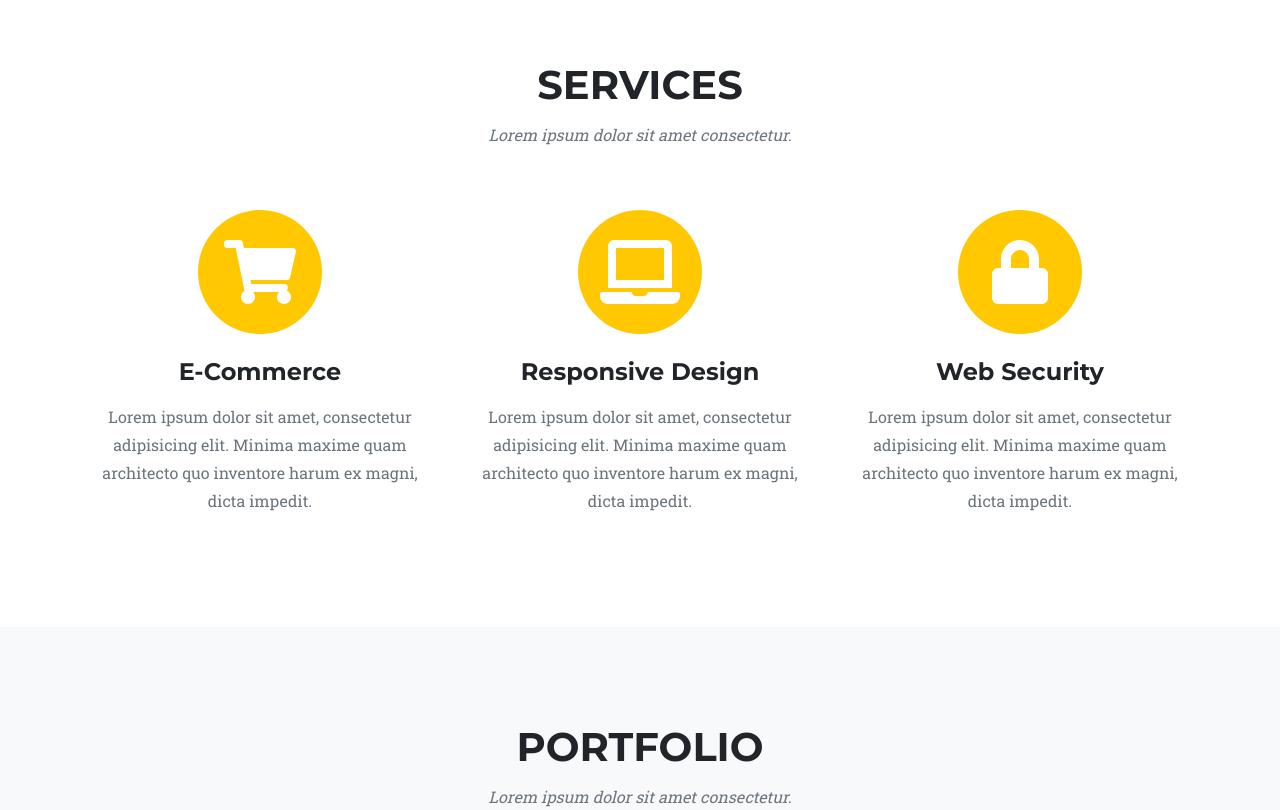
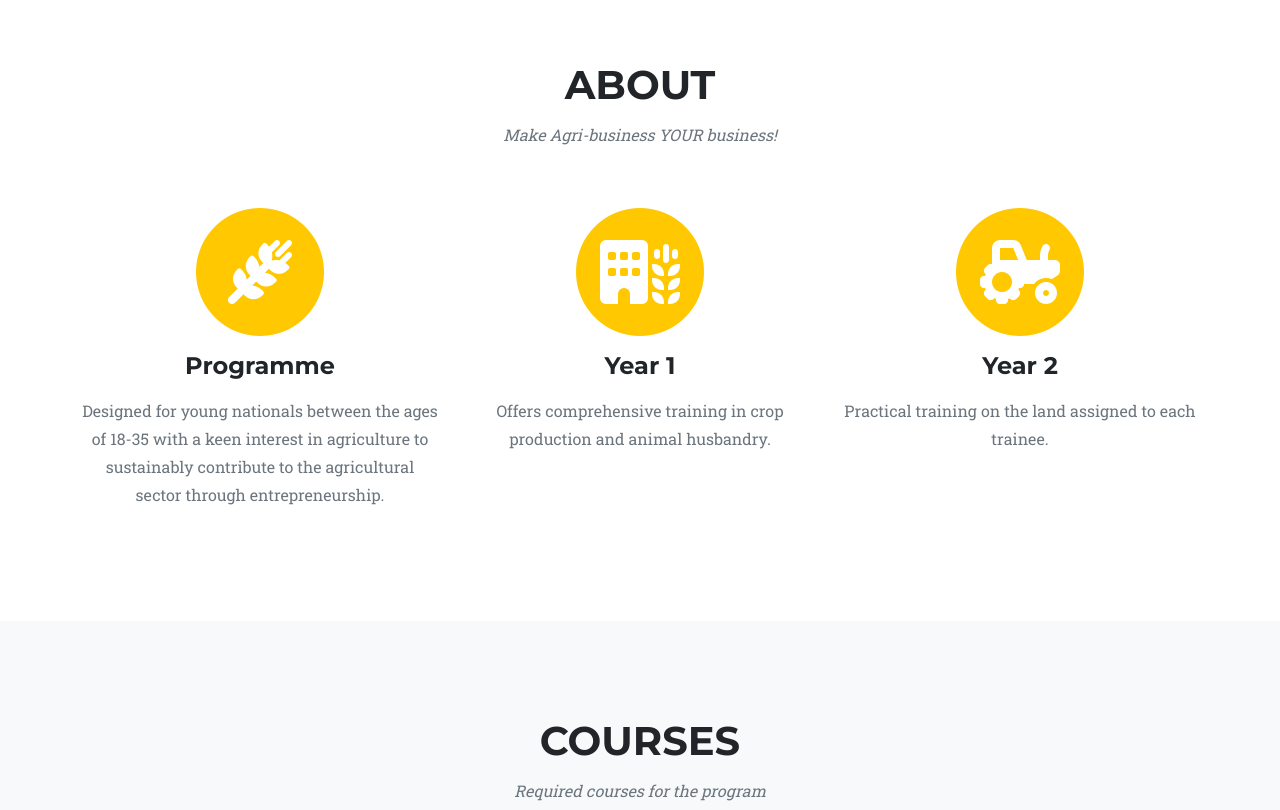
Before and after one commit to yahp-courses/yahp-courses.github.io, a plain HTML site: page index.html in a window 1280 px wide. Shown: the part 780-1590 px from the top of the page. Drawn offline with nearby package versions, Linux system fonts and the light colour scheme.

Commit message:
Add site specific info

```diff
--- a/index.html
+++ b/index.html
@@ -11,7 +11,8 @@
         <link rel="icon" type="image/x-icon" href="assets/favicon.ico" />
 
         <!-- Font Awesome icons (free version)-->
-        <script src="https://use.fontawesome.com/releases/v5.15.4/js/all.js" crossorigin="anonymous"></script>
+        <!-- <script src="https://use.fontawesome.com/releases/v5.15.4/js/all.js" crossorigin="anonymous"></script> -->
+        <script src="https://kit.fontawesome.com/7abd7d5acf.js" crossorigin="anonymous"></script>
 
         <!-- Google fonts-->
         <link href="https://fonts.googleapis.com/css?family=Montserrat:400,700" rel="stylesheet" type="text/css" />
@@ -33,13 +34,8 @@
                 </button>
                 <div class="collapse navbar-collapse" id="navbarResponsive">
                     <ul class="navbar-nav text-uppercase ms-auto py-4 py-lg-0">
-                        <!-- <li class="nav-item"><a class="nav-link" href="#services">Services</a></li>
-                        <li class="nav-item"><a class="nav-link" href="#portfolio">Portfolio</a></li>
-                        <li class="nav-item"><a class="nav-link" href="#about">About</a></li>
-                        <li class="nav-item"><a class="nav-link" href="#team">Team</a></li>
-                        <li class="nav-item"><a class="nav-link" href="#contact">Contact</a></li> -->
                         <li class="nav-item"><a href="#about" class="nav-link">About</a></li>
-                        <li class="nav-item"><a href="#courses" class="nav-link">Courses</a></li>
+                        <li class="nav-item"><a href="#portfolio" class="nav-link">Courses</a></li>
                         <li class="nav-item"><a href="#contact" class="nav-link">Contact</a></li>
                     </ul>
                 </div>
@@ -48,52 +44,62 @@
         <!-- Masthead-->
         <header class="masthead">
             <div class="container">
-                <div class="masthead-subheading">Welcome To Our Studio!</div>
+                <div class="masthead-subheading">Youth Agricultural Homestead Programme</div>
                 <div class="masthead-heading text-uppercase">It's Nice To Meet You</div>
                 <a class="btn btn-primary btn-xl text-uppercase" href="#about">Tell Me More</a>
             </div>
         </header>
-        <!-- Services-->
+
+        <!-- About -->
         <section class="page-section" id="about">
-            <div class="container">
+            <div class="container d-flex flex-column">
                 <div class="text-center">
-                    <h2 class="section-heading text-uppercase">Services</h2>
-                    <h3 class="section-subheading text-muted">Lorem ipsum dolor sit amet consectetur.</h3>
+                    <h2 class="section-heading text-uppercase">About</h2>
+                    <h3 class="section-subheading text-muted">Make Agri-business <bold>YOUR</bold> business!</h3>
                 </div>
                 <div class="row text-center">
                     <div class="col-md-4">
                         <span class="fa-stack fa-4x">
                             <i class="fas fa-circle fa-stack-2x text-primary"></i>
-                            <i class="fas fa-shopping-cart fa-stack-1x fa-inverse"></i>
+                            <i class="fa-solid fa-wheat-awn fa-stack-1x fa-inverse"></i>
                         </span>
-                        <h4 class="my-3">E-Commerce</h4>
-                        <p class="text-muted">Lorem ipsum dolor sit amet, consectetur adipisicing elit. Minima maxime quam architecto quo inventore harum ex magni, dicta impedit.</p>
+                        <h4 class="my-3">Programme</h4>
+                        <p class="text-muted">
+                            Designed for young nationals between the ages of 18-35
+                            with a keen interest in agriculture to sustainably contribute
+                            to the agricultural sector through entrepreneurship.
+                        </p>
                     </div>
                     <div class="col-md-4">
                         <span class="fa-stack fa-4x">
                             <i class="fas fa-circle fa-stack-2x text-primary"></i>
-                            <i class="fas fa-laptop fa-stack-1x fa-inverse"></i>
+                            <i class="fa-solid fa-building-wheat fa-stack-1x fa-inverse"></i>
                         </span>
-                        <h4 class="my-3">Responsive Design</h4>
-                        <p class="text-muted">Lorem ipsum dolor sit amet, consectetur adipisicing elit. Minima maxime quam architecto quo inventore harum ex magni, dicta impedit.</p>
+                        <h4 class="my-3">Year 1</h4>
+                        <p class="text-muted">
+                            Offers comprehensive training in crop production and animal husbandry.
+                        </p>
                     </div>
                     <div class="col-md-4">
                         <span class="fa-stack fa-4x">
                             <i class="fas fa-circle fa-stack-2x text-primary"></i>
-                            <i class="fas fa-lock fa-stack-1x fa-inverse"></i>
+                            <i class="fa-solid fa-tractor fa-stack-1x fa-inverse"></i>
                         </span>
-                        <h4 class="my-3">Web Security</h4>
-                        <p class="text-muted">Lorem ipsum dolor sit amet, consectetur adipisicing elit. Minima maxime quam architecto quo inventore harum ex magni, dicta impedit.</p>
+                        <h4 class="my-3">Year 2</h4>
+                        <p class="text-muted">
+                            Practical training on the land assigned to each trainee.
+                        </p>
                     </div>
                 </div>
             </div>
         </section>
-        <!-- Portfolio Grid-->
+
+        <!-- Course Grid-->
         <section class="page-section bg-light" id="portfolio">
             <div class="container">
                 <div class="text-center">
-                    <h2 class="section-heading text-uppercase">Portfolio</h2>
-                    <h3 class="section-subheading text-muted">Lorem ipsum dolor sit amet consectetur.</h3>
+                    <h2 class="section-heading text-uppercase">Courses</h2>
+                    <h3 class="section-subheading text-muted">Required courses for the program</h3>
                 </div>
                 <div class="row">
                     <div class="col-lg-4 col-sm-6 mb-4">
```
Also changed, not shown: 2 other files.
